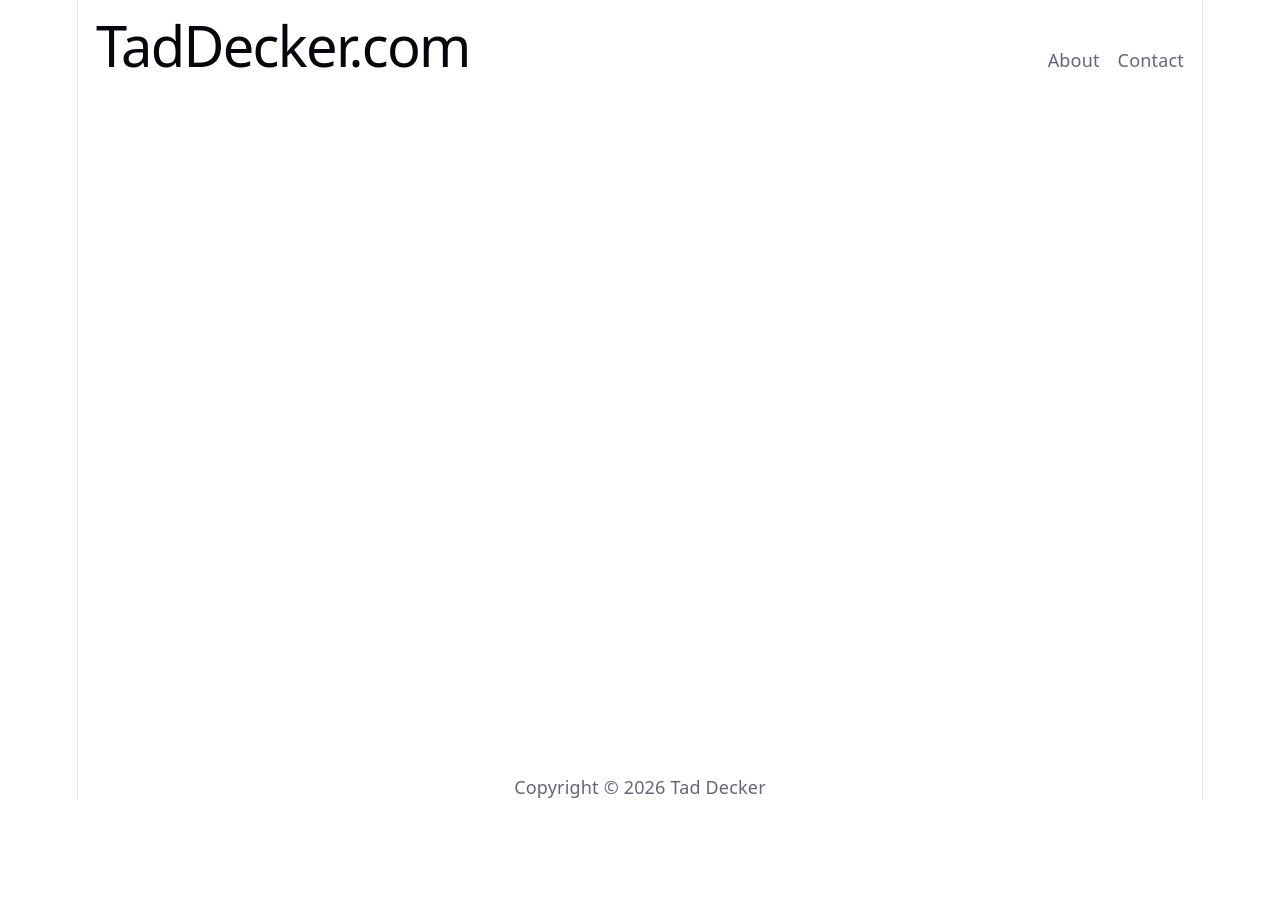
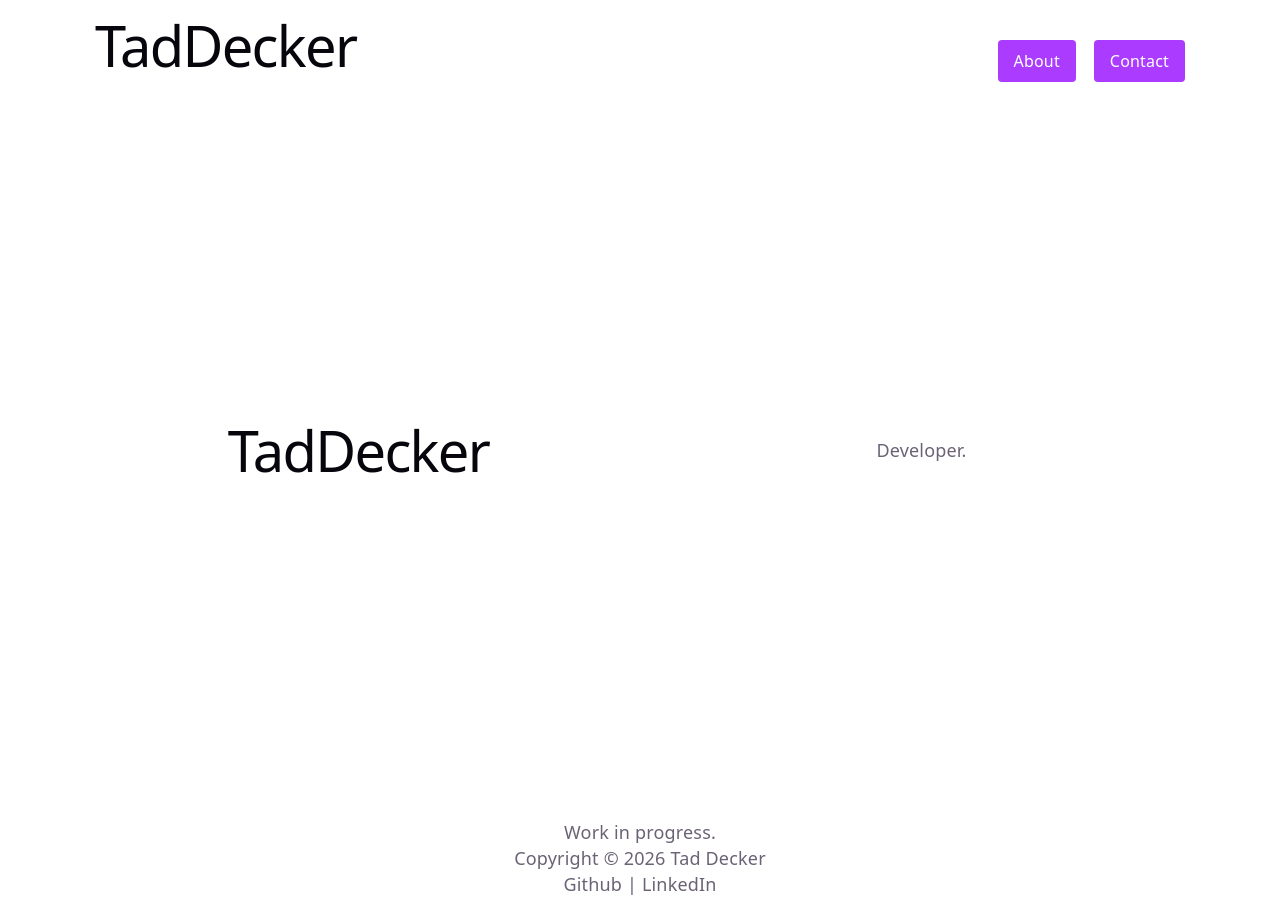
Before and after one commit to trdecker/taddecker, a React (Vite) app: page / in a window 1280 px wide. Before the commit the page ends 800 px from the top, so only its background shows below. Built offline with nearby package versions, Linux system fonts and the light colour scheme; no server answers.

Commit message:
Home page, footer updated

```diff
--- a/package.json
+++ b/package.json
@@ -13,6 +13,7 @@
   "dependencies": {
     "@tailwindcss/vite": "^4.3.2",
     "aws-amplify": "^6.18.0",
+    "dotenv": "^17.4.2",
     "react": "^19.2.7",
     "react-dom": "^19.2.7",
     "react-router-dom": "^7.18.1"
--- a/src/components/PageFooter.tsx
+++ b/src/components/PageFooter.tsx
@@ -1,3 +1,21 @@
 export default function PageFooter() {
-  return <>Copyright © 2026 Tad Decker</>;
+  return (
+    <div className="flex flex-col my-2">
+      <span>Work in progress.</span>
+      <div>Copyright © 2026 Tad Decker</div>
+      <div>
+        <a href={String(import.meta.env.VITE_GITHUB_URL)} target="_blank">
+          Github
+        </a>{" "}
+        |{" "}
+        <a href={String(import.meta.env.VITE_LINKEDIN_URL)} target="_blank">
+          LinkedIn
+        </a>
+        {/* |{" "}
+        <a href="" target="_blank">
+          Resume
+        </a> */}
+      </div>
+    </div>
+  );
 }
--- a/src/components/PageHeader.tsx
+++ b/src/components/PageHeader.tsx
@@ -1,10 +1,15 @@
+import { useNavigate } from "react-router-dom";
+
 export default function PageHeader() {
+  const navigate = useNavigate();
   return (
-    <div className="flex flex-row w-full items-baseline justify-between px-4">
-      <h1>TadDecker.com</h1>
+    <div className="sticky top-0 z-10 bg-white dark:bg-[#16171d] flex flex-row w-full items-baseline justify-between px-4">
+      <h1 className="hover:cursor-pointer" onClick={() => navigate("/")}>
+        TadDecker
+      </h1>
       <div className="flex flex-row gap-4">
-        <button>About</button>
-        <button>Contact</button>
+        <button onClick={() => navigate("/about")}>About</button>
+        <button onClick={() => navigate("/contact")}>Contact</button>
       </div>
     </div>
   );
--- a/src/index.css
+++ b/src/index.css
@@ -57,7 +57,6 @@
   max-width: 100%;
   margin: 0 auto;
   text-align: center;
-  border-inline: 1px solid var(--border);
   min-height: 100svh;
   display: flex;
   flex-direction: column;
@@ -111,3 +110,30 @@ code {
   padding: 4px 8px;
   background: var(--code-bg);
 }
+
+/* Default button styles */
+button {
+  padding: 8px 16px;
+  background-color: var(--accent);
+  color: white;
+  border: none;
+  border-radius: 4px;
+  font-size: 16px;
+  font-family: var(--sans);
+  cursor: pointer;
+  transition: background-color 0.2s;
+}
+
+button:hover {
+  background-color: var(--accent);
+  opacity: 0.9;
+}
+
+button:active {
+  transform: translateY(1px);
+}
+
+button:disabled {
+  opacity: 0.6;
+  cursor: not-allowed;
+}
--- a/src/pages/Home.tsx
+++ b/src/pages/Home.tsx
@@ -1,3 +1,10 @@
 export default function HomePage() {
-  return <></>;
+  return (
+    <div className="grid grid-cols-1 sm:grid-cols-2 h-[90vh]">
+      <div className="flex flex-col justify-center">
+        <h1>TadDecker</h1>
+      </div>
+      <div className="flex flex-col justify-center">Developer.</div>
+    </div>
+  );
 }
```
Also changed, not shown: 1 other file (tests, documents, lock files or other folders).
